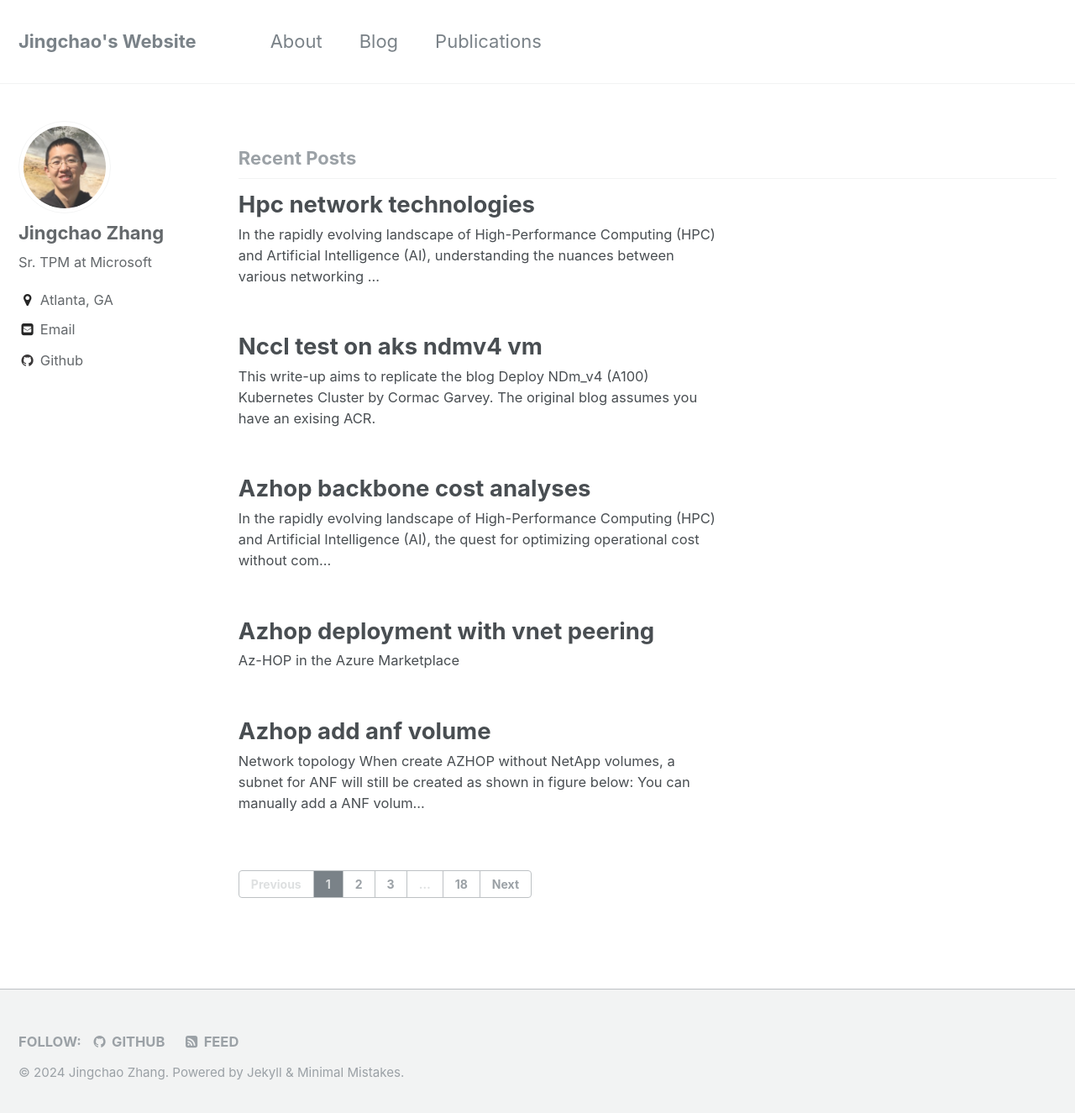
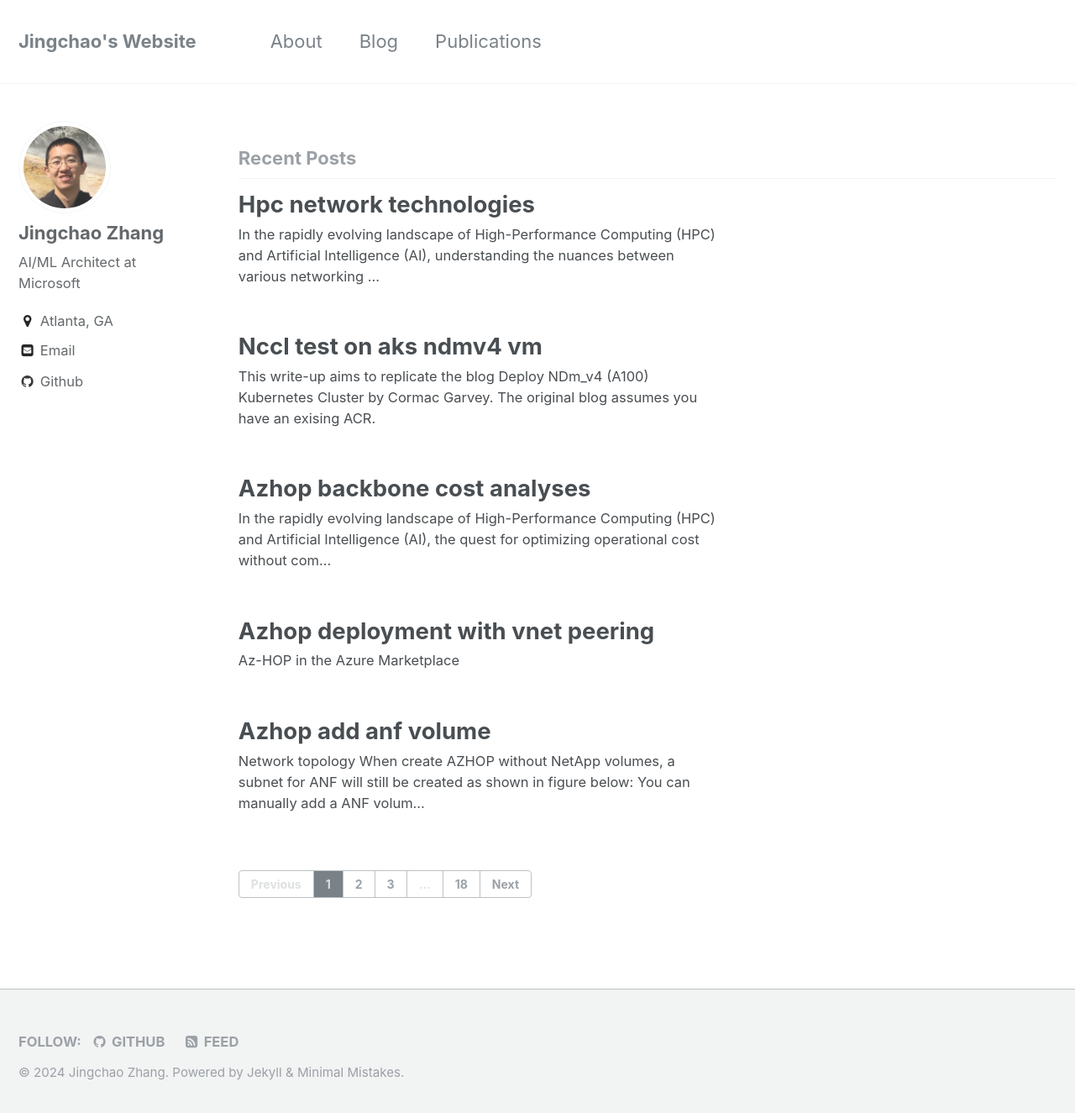
Before and after one commit to JingchaoZhang/JingchaoZhang.github.io, a Jekyll site: the page built from index.html, in a window 1280 px wide and 1333 px high. Shown: the top 1325 px of the window at 84% size. Built offline with Jekyll 4.4.1, drawn with Linux system fonts in a browser that asks for light colours; the list of posts is cut into pages by our own code.

Commit message:
Update _config.yml

```diff
--- a/_config.yml
+++ b/_config.yml
@@ -80,7 +80,7 @@
 author:
   name             : "Jingchao Zhang"
   avatar           : "bio-photo.jpg"
-  bio              : "Sr. TPM at Microsoft"
+  bio              : "AI/ML Architect at Microsoft"
   location         : "Atlanta, GA"
   email            : "jingczhang@microsoft.com"
   uri              :
```
